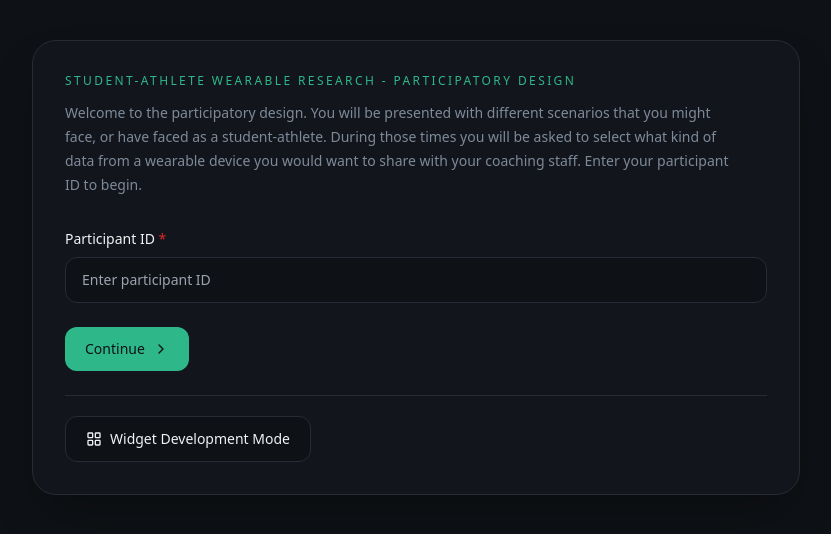
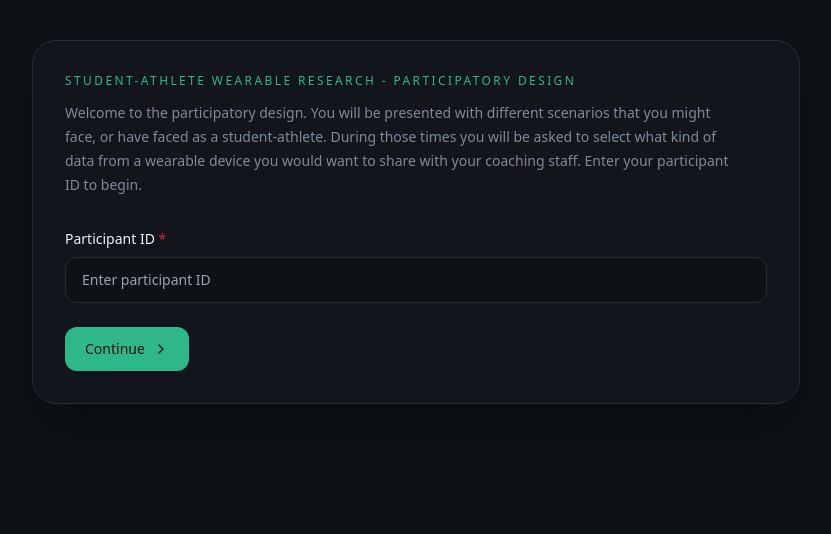
Before and after one commit to kevpup/AlwaysOn, a Next.js app: page / in a window 1280 px wide. Shown: the top 534 px of the page, without its empty margins (224-1055 px from the left). Built offline with nearby package versions, Linux system fonts and the light colour scheme.

Commit message:
removing dev mode

```diff
--- a/components/dashboard.tsx
+++ b/components/dashboard.tsx
@@ -19,7 +19,6 @@ export function Dashboard() {
       <NameScreen
         name={session.participantForm.name}
         onNameChange={session.handleParticipantNameChange}
-        onOpenWidgetDevelopment={session.openWidgetDevelopment}
         onSubmit={session.submitName}
       />
     )
--- a/components/study/name-screen.tsx
+++ b/components/study/name-screen.tsx
@@ -1,16 +1,15 @@
 "use client"
 
 import { type FormEvent } from "react"
-import { ChevronRight, LayoutGrid } from "lucide-react"
+import { ChevronRight } from "lucide-react"
 
 interface NameScreenProps {
   name: string
   onNameChange: (value: string) => void
-  onOpenWidgetDevelopment: () => void
   onSubmit: (event: FormEvent<HTMLFormElement>) => void
 }
 
-export function NameScreen({ name, onNameChange, onOpenWidgetDevelopment, onSubmit }: NameScreenProps) {
+export function NameScreen({ name, onNameChange, onSubmit }: NameScreenProps) {
   return (
     <div className="min-h-screen bg-background px-4 py-10 text-foreground md:px-6">
       <div className="mx-auto max-w-3xl rounded-3xl border border-border bg-card/70 p-6 shadow-2xl md:p-8">
@@ -51,17 +50,6 @@ export function NameScreen({ name, onNameChange, onOpenWidgetDevelopment, onSubm
             </button>
           </div>
         </form>
-
-        <div className="mt-6 border-t border-border pt-5">
-          <button
-            type="button"
-            onClick={onOpenWidgetDevelopment}
-            className="inline-flex items-center gap-2 rounded-xl border border-border bg-background px-5 py-3 text-sm font-medium text-foreground transition-colors hover:bg-secondary"
-          >
-            <LayoutGrid className="h-4 w-4" />
-            Widget Development Mode
-          </button>
-        </div>
       </div>
     </div>
   )
```
